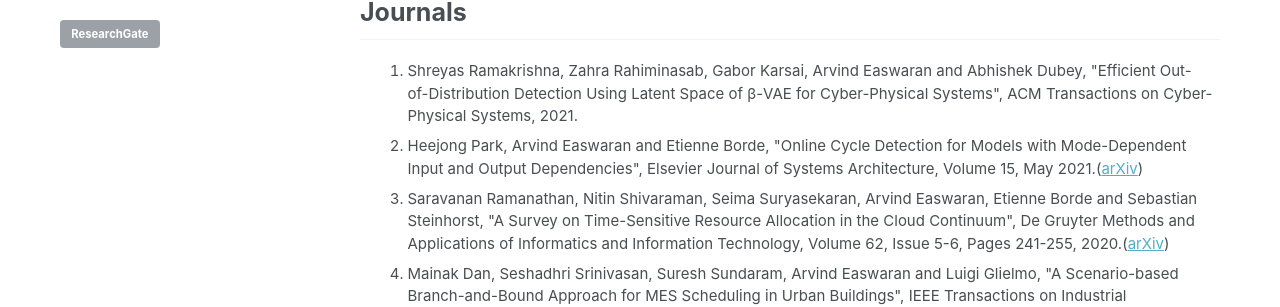
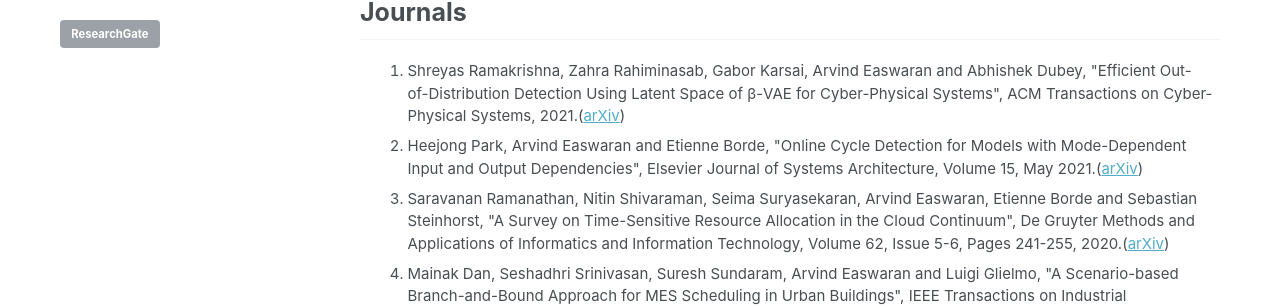
Before and after one commit to CPS-research-group/CPS-research-group.github.io, a Jekyll site: the page built from _pages/research_profile.md, in a window 1280 px wide and 900 px high. Shown: the part 161-468 px from the top of the window. Built offline with Jekyll 4.4.1, drawn with Linux system fonts in a browser that asks for light colours; some of the changed text lies outside the part shown.

Commit message:
Updates.

```diff
--- a/_pages/research_profile.md
+++ b/_pages/research_profile.md
@@ -23,7 +23,7 @@
 ******
 ## Journals
   <ol>
-      			<li class="a">Shreyas Ramakrishna, Zahra Rahiminasab, Gabor Karsai, Arvind Easwaran and Abhishek Dubey, "Efficient Out-of-Distribution Detection Using Latent Space of β-VAE for Cyber-Physical Systems", ACM Transactions on Cyber-Physical Systems, 2021.</li>
+      			<li class="a">Shreyas Ramakrishna, Zahra Rahiminasab, Gabor Karsai, Arvind Easwaran and Abhishek Dubey, "Efficient Out-of-Distribution Detection Using Latent Space of β-VAE for Cyber-Physical Systems", ACM Transactions on Cyber-Physical Systems, 2021.(<a href="https://arxiv.org/abs/2108.11800">arXiv</a>)</li>
       			<li class="a">Heejong Park, Arvind Easwaran and Etienne Borde, "Online Cycle Detection for Models with Mode-Dependent Input and Output Dependencies", Elsevier Journal of Systems Architecture, Volume 15, May 2021.(<a href="https://arxiv.org/abs/2102.01928">arXiv</a>)</li>
 			<li class="a">Saravanan Ramanathan, Nitin Shivaraman, Seima Suryasekaran, Arvind Easwaran, Etienne Borde and Sebastian Steinhorst, "A Survey on Time-Sensitive Resource Allocation in the Cloud Continuum", De Gruyter Methods and Applications of Informatics and Information Technology, Volume 62, Issue 5-6, Pages 241-255, 2020.(<a href="https://arxiv.org/abs/2004.14559">arXiv</a>)</li>
 			<li class="a">Mainak Dan, Seshadhri Srinivasan, Suresh Sundaram, Arvind Easwaran and Luigi Glielmo, "A Scenario-based Branch-and-Bound Approach for MES Scheduling in Urban Buildings", IEEE Transactions on Industrial Informatics, Volume 16, Issue 12, Pages 7510-7520, December 2020.(<a href="http://arxiv.org/abs/2003.03750">arXiv</a>)</li>
@@ -56,7 +56,8 @@
 
 ## Conferences
    <ol>
-     		        <li class="a">Yeli Feng, Daniel Jun Xian Ng and Arvind Easwaran, "Improving Variational Autoencoder based Out-of-Distribution Detection for Embedded Real-time Applications", ACM & IEEE International Conference on Embedded Software (EMSOFT), 2021.(<a href="http://arxiv.org/abs/2107.11750">arXiv</a>)</li>
+       			<li class="a">Nitin Shivaraman, Jakob Fittler, Saravanan Ramanathan, Arvind Easwaran and Sebastian Steinhorst, "A Novel Load Distribution Strategy for Aggregators using IoT-Enabled Mobile Devices", IEEE International Conference on Communications, Control, and Computing Technologies for Smart Grids (SmartGridComm), 2021.
+     		   	<li class="a">Yeli Feng, Daniel Jun Xian Ng and Arvind Easwaran, "Improving Variational Autoencoder based Out-of-Distribution Detection for Embedded Real-time Applications", ACM & IEEE International Conference on Embedded Software (EMSOFT), 2021.(<a href="http://arxiv.org/abs/2107.11750">arXiv</a>)</li>
    			<li class="a">Omar Al-Bataineh, Daniel Jun Xian Ng and Arvind Easwaran, "Monitoring Cumulative Cost Properties", IEEE International Conference on Formal Methods in Software Engineering (FORMALISE), 2021.(<a href="https://arxiv.org/abs/2104.11474">arXiv</a>)</li>
    			<li class="a">Chuanchao Gao, Heejong Park and Arvind Easwaran, "An Anomaly Detection Framework for Digital Twin Driven Cyber-Physical Systems", IEEE/ACM International Conference on Cyber-Physical Systems (ICCPS), 2021.(<a href="https://dl.acm.org/doi/pdf/10.1145/3450267.3450533">pdf</a>)</li>
      		        <li class="a">Bai Xue, Miaomiao Zhang, Arvind Easwaran and Qin Li, "PAC Model Checking of Black-Box Continuous-Time Dynamical Systems", ACM & IEEE International Conference on Embedded Software (EMSOFT), 2020 (published in IEEE Transactions on Computer-Aided Design of Integrated Circuits and Systems (TCAD), Volume 39, Issue 11, Pages 3944-3955, November 2020).(<a href="https://arxiv.org/abs/2007.10141">arXiv</a>)</li>
```
Also changed, not shown: _pages/.#research_profile.md (deleted, +0 -1 lines), 1 other file.
